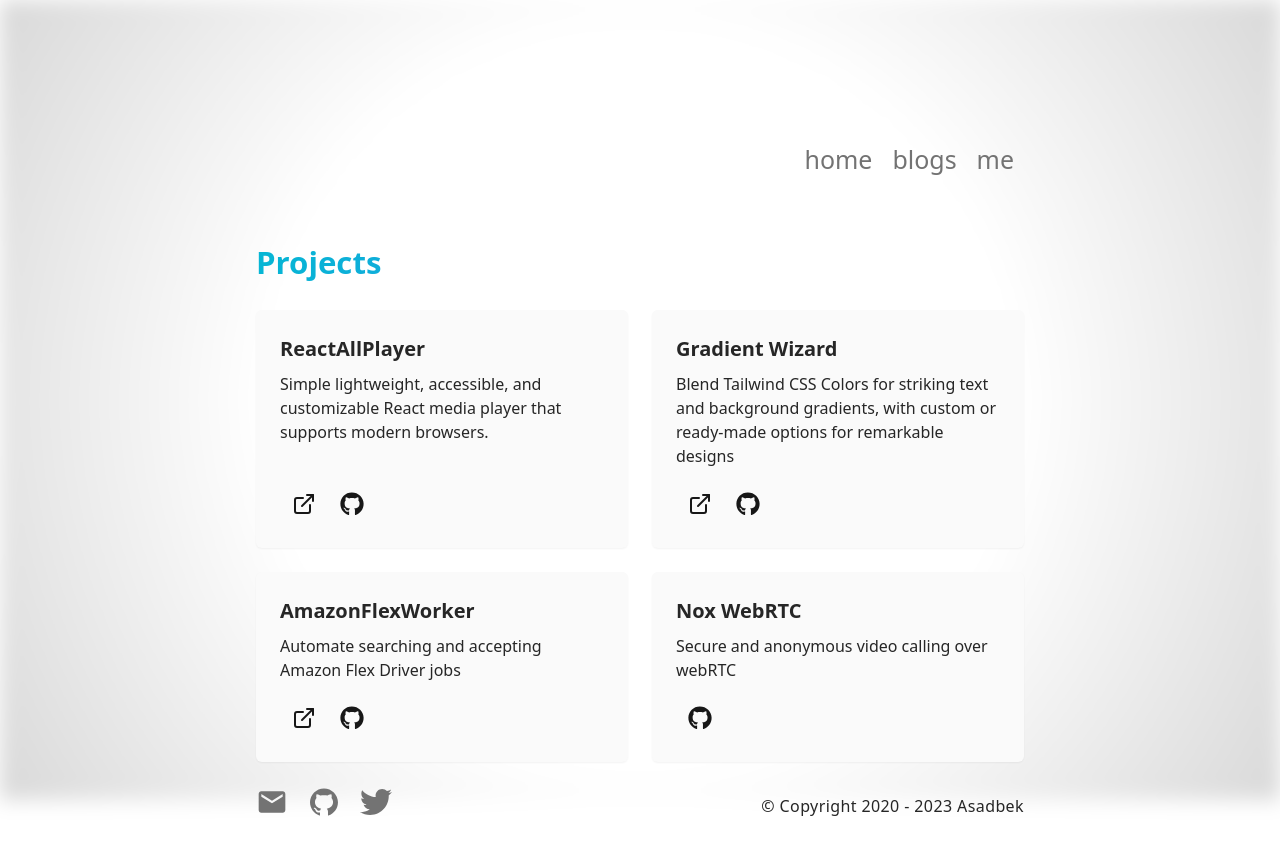
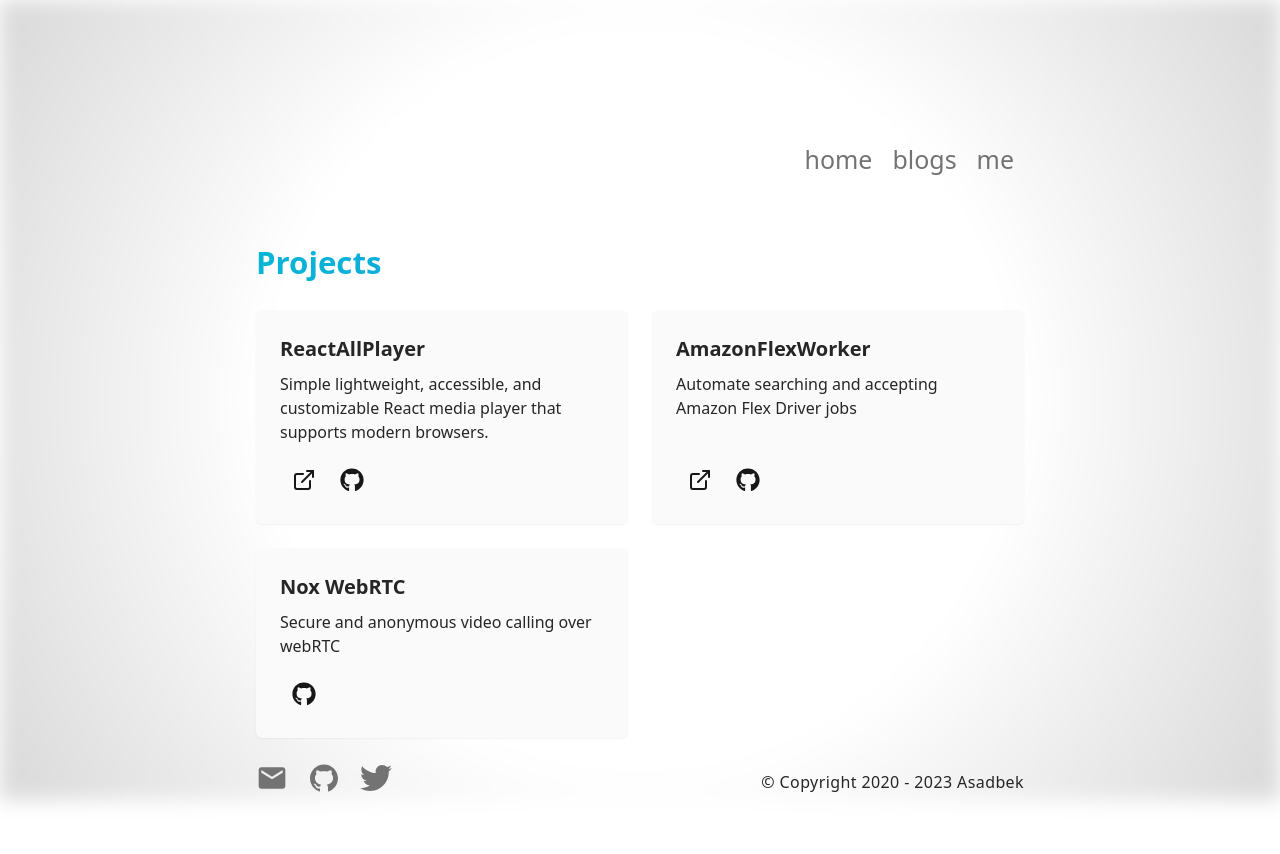
Before and after one commit to asadbek064/asadbek-dev, a Next.js app: page /project in a window 1280 px wide. Shown: the top 854 px of the page. Built offline with nearby package versions, Linux system fonts and the light colour scheme.

Commit message:
Update projects.ts

```diff
--- a/app/project/projects.ts
+++ b/app/project/projects.ts
@@ -22,13 +22,6 @@ export const projects : ProjectItem[] = [
        github: 'https://github.com/asadbek064/react-all-player'
      },
      {
-       id: 3,
-       title: 'Gradient Wizard',
-       description: 'Blend Tailwind CSS Colors for striking text and background gradients, with custom or ready-made options for remarkable designs',
-       url: 'https://gwizard.asadbek.dev/',
-       github: 'https://github.com/asadbek064/gradient-wizard'
-     },
-     {
        id: 4,
        title: 'AmazonFlexWorker',
        description: 'Automate searching and accepting Amazon Flex Driver jobs',
```
